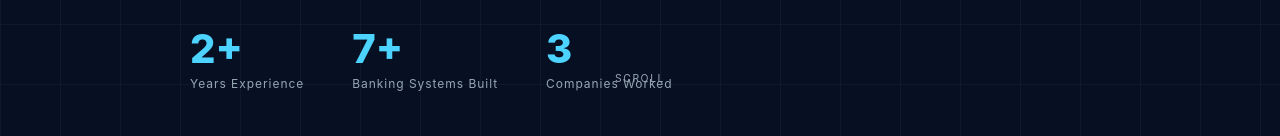
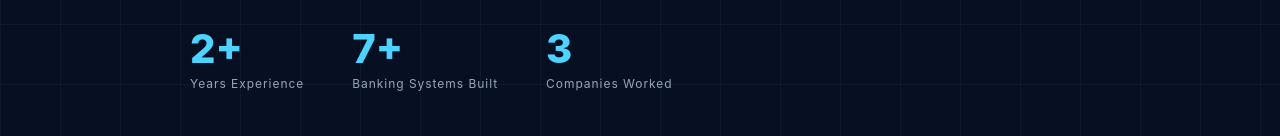
Before and after one commit to Samuel-Asamnew/portfolio, a React (Vite) app: page / in a window 1280 px wide. Shown: the part 816-952 px from the top of the page. Built offline with nearby package versions, Linux system fonts and the light colour scheme; a web font is replaced by a local one.

Commit message:
Initial commit

```diff
--- a/src/components/Hero.jsx
+++ b/src/components/Hero.jsx
@@ -169,7 +169,7 @@ export default function Hero() {
         display: 'flex', flexDirection: 'column', alignItems: 'center', gap: '6px',
         animation: 'fadeIn 1s ease both 1s',
       }}>
-        <span style={{ color: 'var(--muted)', fontSize: '0.65rem', letterSpacing: '0.15em' }}>SCROLL</span>
+        <span style={{ color: 'var(--muted)', fontSize: '0.65rem', letterSpacing: '0.15em' }}></span>
         <div style={{
           width: '1px', height: '40px',
           background: 'linear-gradient(to bottom, var(--accent), transparent)',
```
